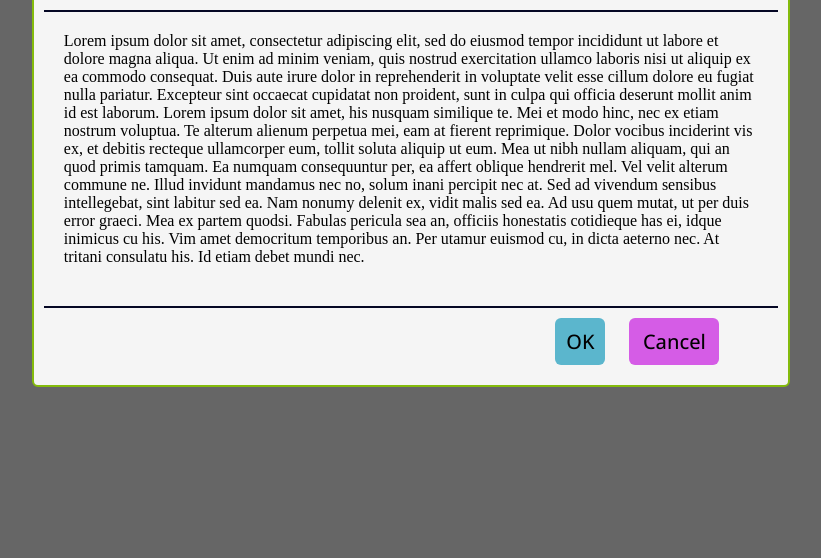
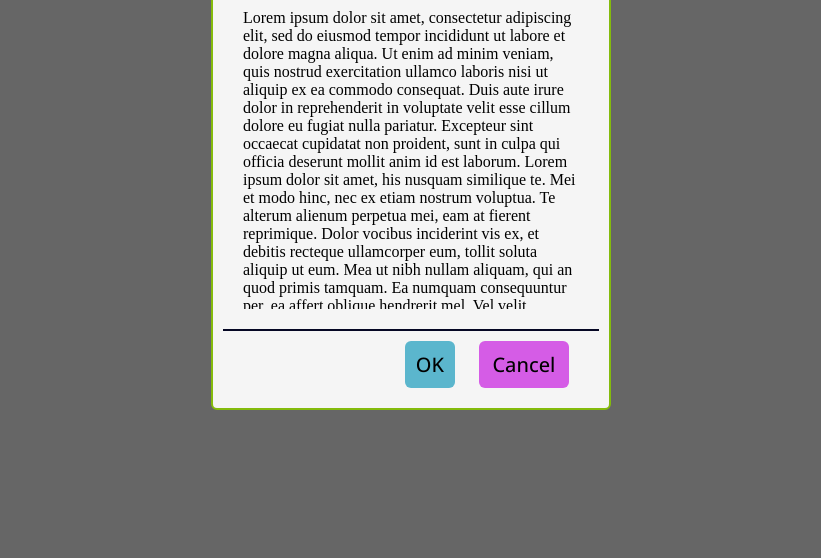
Before and after one commit to Sweetdevil144/CSS-basic-card, a plain HTML site: page index.html in a window 1280 px wide. Shown: the part 258-816 px from the top of the page, without its empty margins (229-1050 px from the left). Drawn offline with nearby package versions, Linux system fonts and the light colour scheme; a script that the page names is missing.

Commit message:
Configure Initial files

```diff
--- a/style.css
+++ b/style.css
@@ -71,3 +71,8 @@ p,h1 {
   position: relative;
   bottom: 10px;
 }
+@media only screen and (min-width: 600px) {
+  .card {
+    max-width: 400px;
+  }
+}
```
